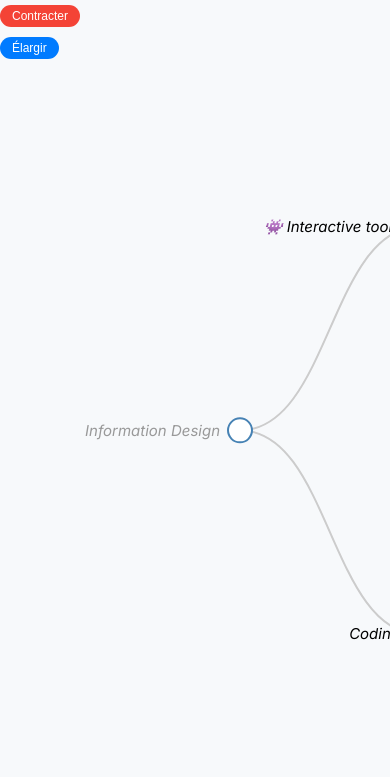
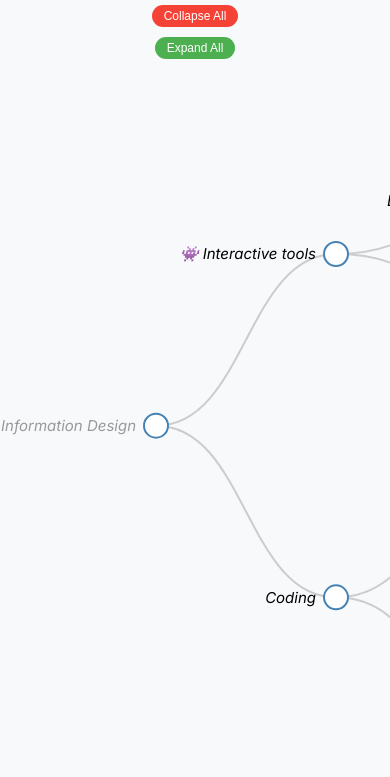
Before and after one commit to ssalcido/ssalcido.github.io, a plain HTML site: page infodesign/index.html in a window 390 px wide. Drawn offline with nearby package versions, Linux system fonts and the light colour scheme.

Commit message:
added responsive design specs

```diff
--- a/infodesign/index.html
+++ b/infodesign/index.html
@@ -4,28 +4,18 @@
 <head>
     <meta charset="UTF-8">
     <meta name="viewport" content="width=device-width, initial-scale=1.0">
-    <title>Qu'est-ce que c'est, le design d'information?</title>
+    <title>Qu'est-ce que le design d'information?</title>
     <style>
         @import url('https://fonts.googleapis.com/css2?family=Inter:ital,opsz,wght@0,14..32,100..900;1,14..32,100..900&display=swap');
     </style>
-    <link rel="stylesheet" href="https://fonts.googleapis.com/css2?family=Material+Symbols+Outlined:opsz,wght,FILL,GRAD@20..48,100..700,0..1,-50..200&icon_names=collapse_content" />
-    <style>
-        .material-symbols-outlined {
-          font-variation-settings:
-          'FILL' 0,
-          'wght' 400,
-          'GRAD' 0,
-          'opsz' 24
-        }
-        </style>
     <link rel="stylesheet" href="styles.css">
     <script src="https://d3js.org/d3.v3.min.js" charset="utf-8"></script>
 </head>
 
 <body>
 
-    <button id="collapse-all">Contracter</button>
-    <button id="expand-all"></span>Élargir</button>
+    <button id="collapse-all">Collapse All</button>
+    <button id="reloadPage">Expand All</button>
 
     <div id="mindmap">
     </div>
--- a/infodesign/script.js
+++ b/infodesign/script.js
@@ -1,6 +1,8 @@
-var m = [20, 120, 20, 240],
-  w = 1280 - m[1] - m[3],
-  h = 800 - m[0] - m[2],
+var m = [0, 0, 0, 156],
+  w = 1160 - m[1] - m[3],
+  h = 640 - m[0] - m[2],
+  // w = 1280,
+  // h = 720,
   i = 0,
   root;
 
@@ -14,10 +16,12 @@ var diagonal = d3.svg.diagonal()
 
 // Create the SVG container
 var vis = d3.select("#mindmap").append("svg")
-  .attr("width", w + m[1] + m[3])
-  .attr("height", h + m[0] + m[2])
+    .attr("width", w + m[1] + m[3]) // Ensure it matches the container
+    .attr("height", h + m[0] + m[2]) // Matches the container height
+    .attr("viewBox", `0 0 ${w + m[1] + m[3]} ${h}`) // Add responsive viewBox
+    .style("overflow", "visible") // Ensure horizontal overflow is visible
     .append("g")
-  .attr("transform", "translate(" + m[3] + "," + m[0] + ")");
+    .attr("transform", `translate(${m[3]}, ${m[0]})`);
 
 // Fetch data from the external JSON file
 d3.json("data.json", function (error, json) {
--- a/infodesign/styles.css
+++ b/infodesign/styles.css
@@ -1,35 +1,30 @@
-body, html {
-  height: 100%;
-  margin: 0;
-  display: inline-flex;
-  flex-direction: column;
-  justify-content: left;
-  align-items: last baseline;
-  overflow: hidden; /* Prevent scrolling */
+html {
+  background: #f7f9fb;
 }
 
 body {
-  background: #f7f9fb;
+  height: 100vh;
+  margin: 0;
+  display: flex;
+  flex-direction: column;
+  justify-content: center; /* Center content horizontally */
+  align-items: center;     /* Center content vertically */
+  overflow-x: auto;            /* Allow horizontal scrolling */
+  overflow-y: hidden;          /* Disable vertical scrolling */
   color: #1b1b1b;
-  width: 100%;
-  height: 100%;
-  margin: 0 auto;
-  position: relative;
   font-family: Inter, Helvetica, Arial, sans-serif;
 }
 
-
-
 #mindmap {
+  position: relative;
   display: flex;
-  justify-content: center;
-  align-items: center;
-  width: 100%;
-  height: auto;
+  justify-content:space-evenly;
+  align-items: center;         /* Center vertically */
+  width: 100%;                 /* Full width */
+  height: 100%;                /* Full height */
+  overflow-x: auto;            /* Ensure horizontal scroll works */
+  overflow-y: hidden;          /* Prevent vertical scroll */
 }
-
-
-
 
 rect {
   fill: none;
@@ -45,7 +40,8 @@ body {
   stroke-width: 1.5px;
 }
 
-  .string, .regexp {
+.string,
+.regexp {
   color: #f39;
 }
 
@@ -62,11 +58,13 @@ body {
   color: #369;
 }
 
-  .class, .special {
+.class,
+.special {
   color: #1181B8;
 }
 
-  a:link, a:visited {
+a:link,
+a:visited {
   color: steelblue;
   text-decoration: none;
 }
@@ -97,42 +95,62 @@ body {
 /* buttonStyles */
 
 button {
-    background-color: #4CAF50; /* Green background */
-    border: none; /* Remove borders */
-    color: white; /* White text */
-    padding: 4px 12px; /* Padding */
-    text-align: center; /* Center text */
-    text-decoration: none; /* Remove underlines */
-    display: inline-block; /* Inline-block for layout control */
-    font-size: 12px; /* Font size */
-    margin: 5px 2px; /* Margin between buttons */
-    cursor: pointer; /* Pointer cursor on hover */
-    border-radius: 32px; /* Rounded corners */
-    transition: background-color 0.3s ease, transform 0.2s ease; /* Smooth transitions */
+  background-color: #4CAF50;
+  /* Green background */
+  border: none;
+  /* Remove borders */
+  color: white;
+  /* White text */
+  padding: 4px 12px;
+  /* Padding */
+  text-align: center;
+  /* Center text */
+  text-decoration: none;
+  /* Remove underlines */
+  display: inline-block;
+  /* Inline-block for layout control */
+  font-size: 12px;
+  /* Font size */
+  margin: 5px 2px;
+  /* Margin between buttons */
+  cursor: pointer;
+  /* Pointer cursor on hover */
+  border-radius: 32px;
+  /* Rounded corners */
+  transition: background-color 0.3s ease, transform 0.2s ease;
+  /* Smooth transitions */
 }
 
 button:hover {
-    background-color: #45a049; /* Slightly darker green on hover */
-    transform: scale(1.05); /* Slight zoom effect */
+  background-color: #45a049;
+  /* Slightly darker green on hover */
+  transform: scale(1.05);
+  /* Slight zoom effect */
 }
 
 button:active {
-    background-color: #3e8e41; /* Even darker green on active click */
-    transform: scale(0.95); /* Slight shrink effect */
+  background-color: #3e8e41;
+  /* Even darker green on active click */
+  transform: scale(0.95);
+  /* Slight shrink effect */
 }
 
 #expand-all {
-    background-color: #007BFF; /* Blue background for expand */
+  background-color: #007BFF;
+  /* Blue background for expand */
 }
 
 #expand-all:hover {
-    background-color: #0056b3; /* Darker blue on hover */
+  background-color: #0056b3;
+  /* Darker blue on hover */
 }
 
 #collapse-all {
-    background-color: #f44336; /* Red background for collapse */
+  background-color: #f44336;
+  /* Red background for collapse */
 }
 
 #collapse-all:hover {
-    background-color: #c0392b; /* Darker red on hover */
+  background-color: #c0392b;
+  /* Darker red on hover */
 }
```
Lines whose indentation alone changed are shown as unchanged.
